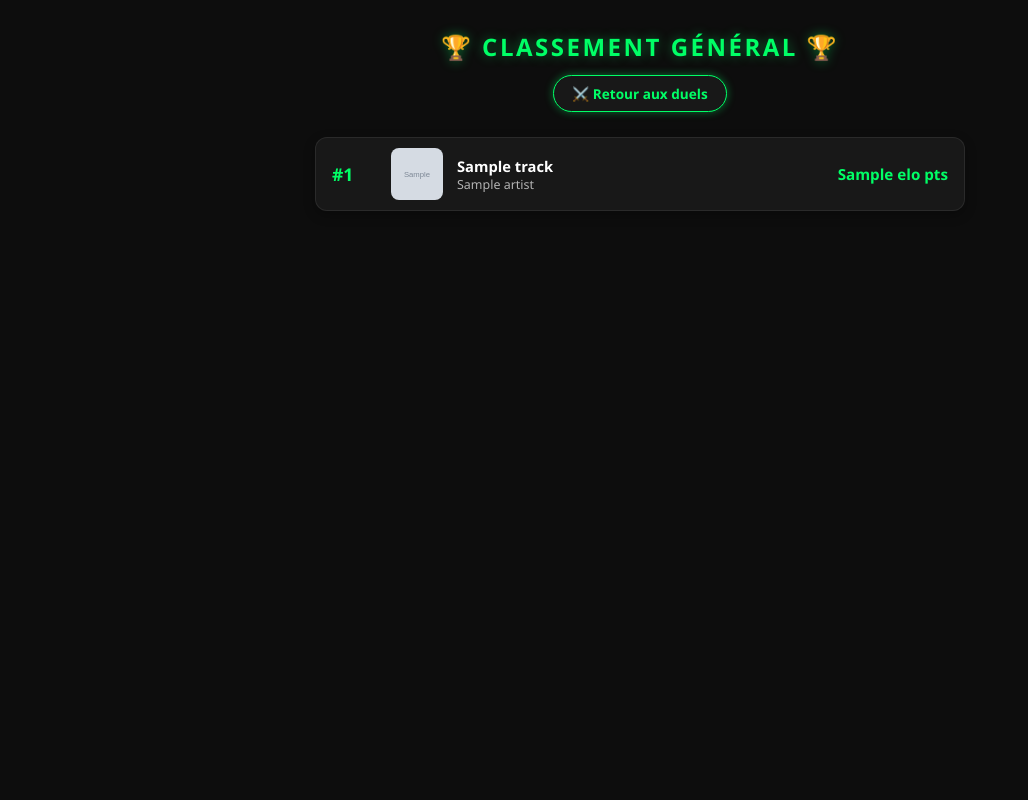
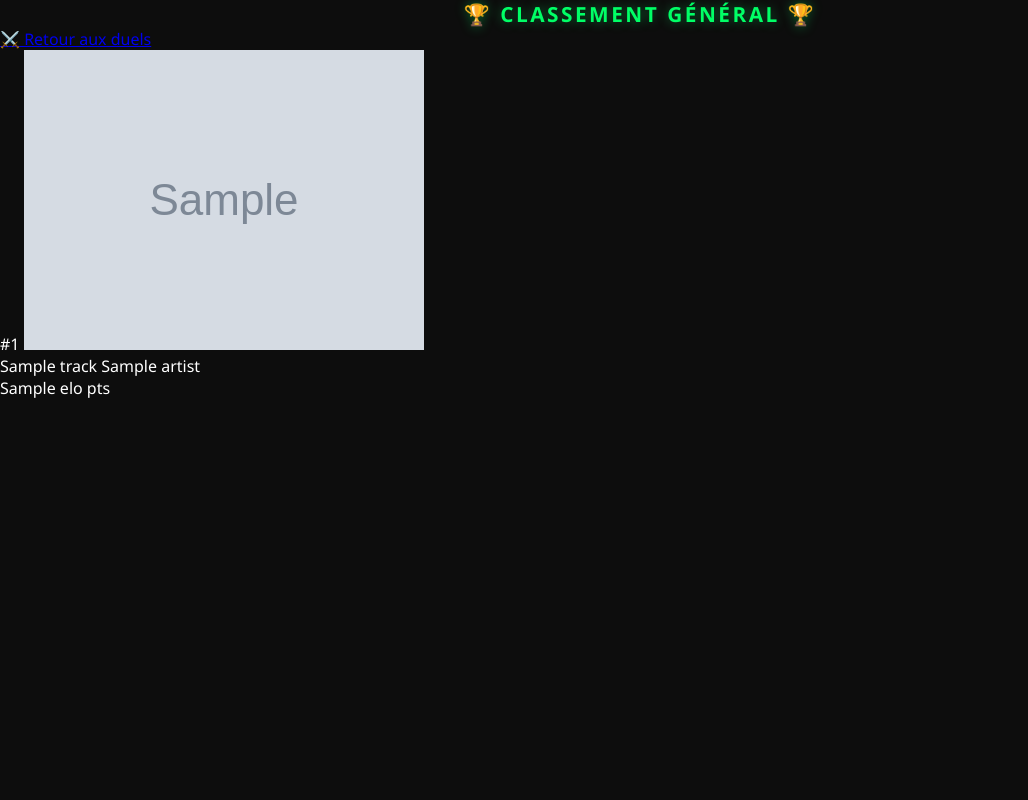
Before and after one commit to Foxdev-enfindev/Elotify, a Flask app: template templates/classement.html in a window 1280 px wide. Shown: the whole page, without its empty margins (0-1028 px from the left). Run offline with Flask 3, Linux system fonts and the light colour scheme; the template is opened without the code that fills it: most values are stand-ins (such as "Sample title", 1, 10 or a date in 2020); grey boxes marked "Sample" are stand-in pictures; some libraries are stand-ins or nearby versions.

Commit message:
MAJ graphique

```diff
--- a/static/style.css
+++ b/static/style.css
@@ -113,7 +112,7 @@ body.duel-body {
 .dot-green { background: #00ff66; } .dot-cyan { background: #00f0ff; } .dot-pink { background: #ff007f; } .dot-orange { background: #ff9900; }
 
 h1 {
-    font-size: clamp(1.4rem, 3vh, 2.2rem);
+    font-size: clamp(1.3rem, 2.6vh, 2rem);
     font-weight: 800;
     color: var(--neon-green);
     text-shadow: 0 0 12px var(--neon-green-glow);
@@ -472,134 +509,7 @@ body.quit-body {
 .vs-zone.voting-in-progress { pointer-events: none !important; }
 
 /* =======================================================
-   8. STYLES CORRIGÉS POUR LA PAGE CLASSEMENT
-   ======================================================= */
-body.classement-body {
-    overflow-y: auto !important;
-    min-height: 100vh !important;
-    padding: 30px 15px !important;
-    display: flex !important;
-    justify-content: center !important;
-    position: static !important;
-}
-
-.classement-container {
-    width: 100%;
-    max-width: 650px;
-    margin: 0 auto;
-    display: flex;
-    flex-direction: column;
-    align-items: center;
-}
-
-.classement-header {
-    text-align: center;
-    margin-bottom: 25px;
-    width: 100%;
-}
-
-.classement-header h1 {
-    font-size: clamp(1.4rem, 3vh, 2.2rem);
-    font-weight: 800;
-    color: var(--neon-green);
-    text-shadow: 0 0 12px var(--neon-green-glow);
-    margin-bottom: 12px;
-}
-
-.back-btn {
-    display: inline-block;
-    background: var(--card-bg);
-    border: 1px solid var(--neon-green);
-    color: var(--neon-green);
-    font-weight: 700;
-    padding: 8px 18px;
-    border-radius: 20px;
-    text-decoration: none;
-    font-size: 0.85rem;
-    box-shadow: 0 0 8px var(--neon-green-glow);
-    transition: all 0.2s ease;
-}
-
-.back-btn:hover {
-    background: var(--neon-green);
-    color: #0d0d0d;
-}
-
-.ranking-list {
-    width: 100%;
-    display: flex;
-    flex-direction: column;
-    gap: 10px;
-}
-
-.ranking-card {
-    background: var(--card-bg);
-    border: 1px solid rgba(255, 255, 255, 0.08);
-    border-radius: 12px;
-    padding: 10px 16px;
-    display: flex;
-    align-items: center;
-    gap: 14px;
-    box-shadow: 0 4px 12px rgba(0, 0, 0, 0.3);
-}
-
-.ranking-card:hover {
-    border-color: rgba(255, 255, 255, 0.2);
-}
-
-.ranking-rank {
-    font-size: 1.1rem;
-    font-weight: 800;
-    color: var(--neon-green);
-    min-width: 45px;
-    text-align: left;
-}
-
-.ranking-img {
-    width: 52px !important;
-    height: 52px !important;
-    max-width: 52px !important;
-    max-height: 52px !important;
-    border-radius: 8px;
-    object-fit: cover;
-    flex-shrink: 0;
-}
-
-.ranking-info {
-    display: flex;
-    flex-direction: column;
-    text-align: left;
-    flex: 1;
-    overflow: hidden;
-}
-
-.ranking-name {
-    font-size: 0.92rem;
-    font-weight: 700;
-    color: #fff;
-    white-space: nowrap;
-    overflow: hidden;
-    text-overflow: ellipsis;
-}
-
-.ranking-artist {
-    font-size: 0.78rem;
-    color: var(--text-muted);
-    white-space: nowrap;
-    overflow: hidden;
-    text-overflow: ellipsis;
-}
-
-.ranking-elo {
-    font-size: 0.95rem;
-    font-weight: 700;
-    color: var(--neon-green);
-    margin-left: auto;
-    flex-shrink: 0;
-}
-
-/* =======================================================
-   9. NOTIFICATION TOAST (SPOTIFY INACTIF)
+   8. NOTIFICATION TOAST (SPOTIFY INACTIF)
    ======================================================= */
 .toast {
     position: fixed;
```
Also changed, not shown: other parts of static/style.css (+150 -113 lines), templates/index.html (+6 -6 lines).
